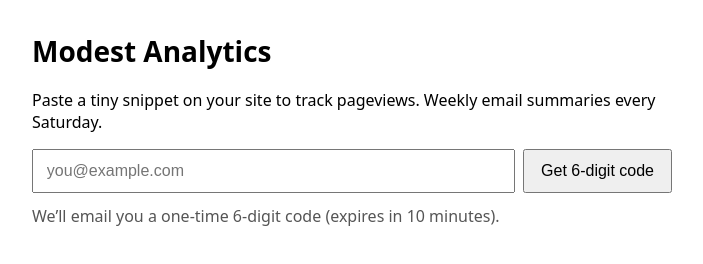
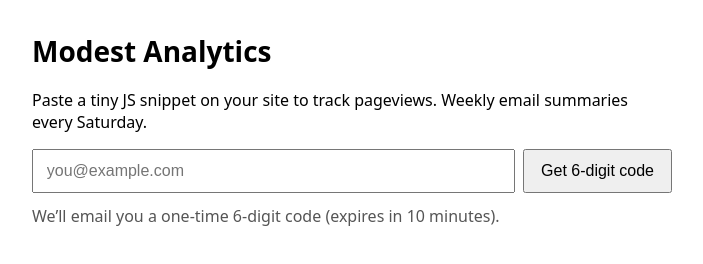
Before and after one commit to mizuki-hikaru/modestanalytics, a plain HTML site: page static/index.html in a window 1280 px wide. Shown: the whole page, without its empty margins (288-991 px from the left). Drawn offline with Linux system fonts and the light colour scheme.

Commit message:
update wording

```diff
--- a/static/index.html
+++ b/static/index.html
@@ -59,7 +59,7 @@
 <body>
   <div class="container">
     <h1>Modest Analytics</h1>
-    <p>Paste a tiny snippet on your site to track pageviews. Weekly email summaries every Saturday.</p>
+    <p>Paste a tiny JS snippet on your site to track pageviews. Weekly email summaries every Saturday.</p>
 
     <form id="register-form">
       <input id="email" type="email" placeholder="you@example.com" required />
@@ -106,7 +106,6 @@
   </div>
 
   <script>
-    const $ = (sel) => document.querySelector(sel);
     const byId = (id) => document.getElementById(id);
 
     const verifyModal = byId('verify-modal');
```
